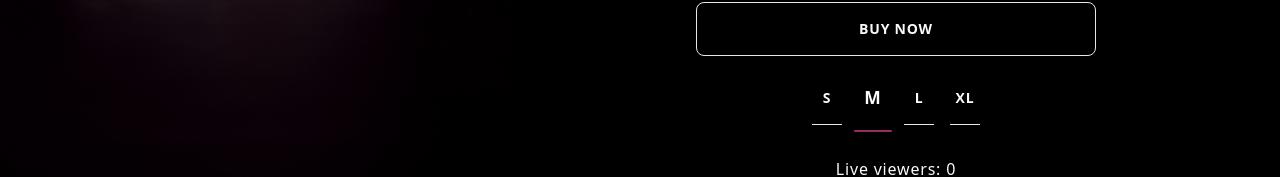
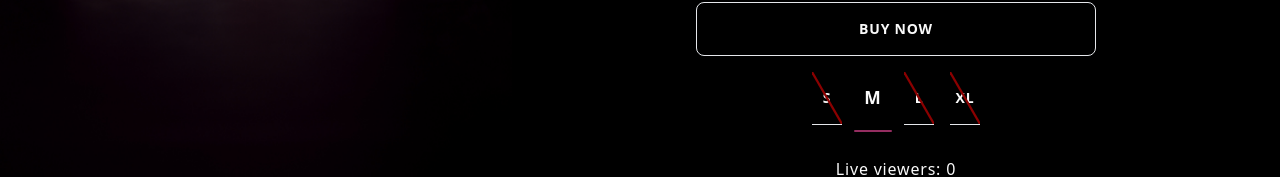
Before and after one commit to norvalbv/Parisn, a React (Vite) app in the folder webapp/: page /shop-item in a window 1280 px wide. Shown: the part 521-698 px from the top of the page. Built offline with nearby package versions, Linux system fonts and the light colour scheme; no server answers.

Commit message:
improved button disabled and productSizes

```diff
--- a/webapp/src/components/Button.tsx
+++ b/webapp/src/components/Button.tsx
@@ -147,7 +147,11 @@ const Button = forwardRef<HTMLButtonElement, ButtonProps>(
         onMouseEnter={() => setHovered(true)}
         onMouseLeave={() => setHovered(false)}
       >
-        {disabled && <div className="absolute top-0 left-0 h-full w-full bg-white opacity-50" />}
+        {disabled && (
+          <svg width="100%" height="100%" className="absolute">
+            <line x2="100%" y2="100%" stroke="darkRed" strokeWidth={2.25} />
+          </svg>
+        )}
         {loading && (
           <div className="absolute top-0 left-0 h-full w-full bg-white opacity-50">
             {text}
--- a/webapp/src/components/ProductSizes.tsx
+++ b/webapp/src/components/ProductSizes.tsx
@@ -2,7 +2,7 @@ import React, { useState } from 'react';
 import Button from './Button';
 
 interface ProductSizesProps {
-  sizes: string[];
+  sizes: { size: string; stock: number }[];
   classes?: string;
   onClick?: (arg: string) => void;
   selectedSize?: string;
@@ -20,15 +20,19 @@ const ProductSizes = ({ sizes, classes, onClick, selectedSize }: ProductSizesPro
     <div className={`flex gap-4 ${classes}`}>
       {sizes.map((size) => (
         <Button
-          text={size}
+          text={size.size}
           size="xs"
           width={30}
           borderRequired="bottom"
           hoverColorRequired={false}
-          classes={`hover:border-b-pink-500 hover:scale-125 ${
-            selectedSize === size || selected === size ? 'scale-125 border-b-pink-500' : ''
+          disabled={size.stock === 0}
+          classes={`${size.stock !== 0 ? 'hover:border-b-pink-500 hover:scale-125' : ''} ${
+            (selectedSize === size.size && size.stock > 0) ||
+            (selected === size.size && size.stock > 0)
+              ? 'scale-125 border-b-pink-500'
+              : ''
           }`}
-          onClick={() => handleClick(size)}
+          onClick={() => handleClick(size.size)}
         />
       ))}
     </div>
--- a/webapp/src/pages/Products/ItemView.tsx
+++ b/webapp/src/pages/Products/ItemView.tsx
@@ -30,7 +30,12 @@ const ItemView = () => {
 
   const [productSize, setProductSize] = useState({
     selectedSize: 'M',
-    sizes: ['S', 'M', 'L', 'XL'],
+    sizes: [
+      { size: 'S', stock: 0 },
+      { size: 'M', stock: 1 },
+      { size: 'L', stock: 0 },
+      { size: 'XL', stock: 0 },
+    ],
   });
 
   return (
```
